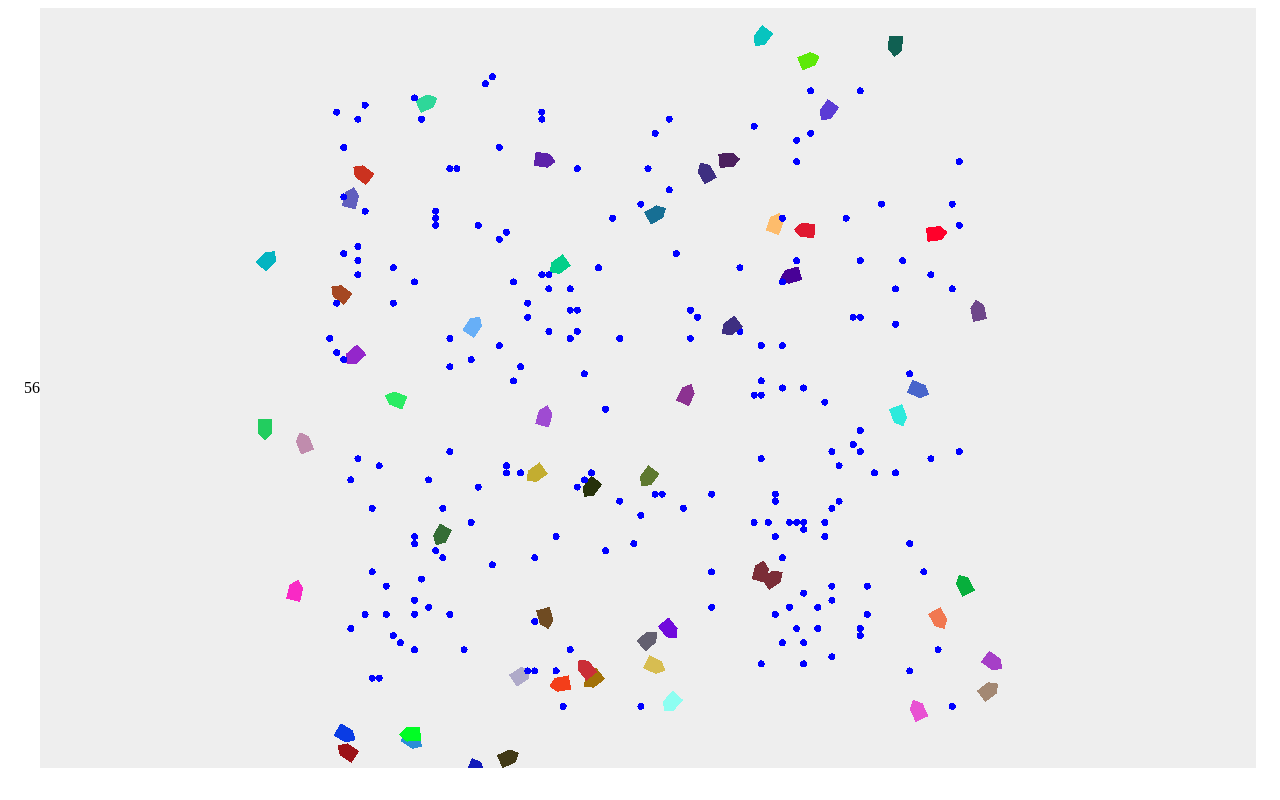
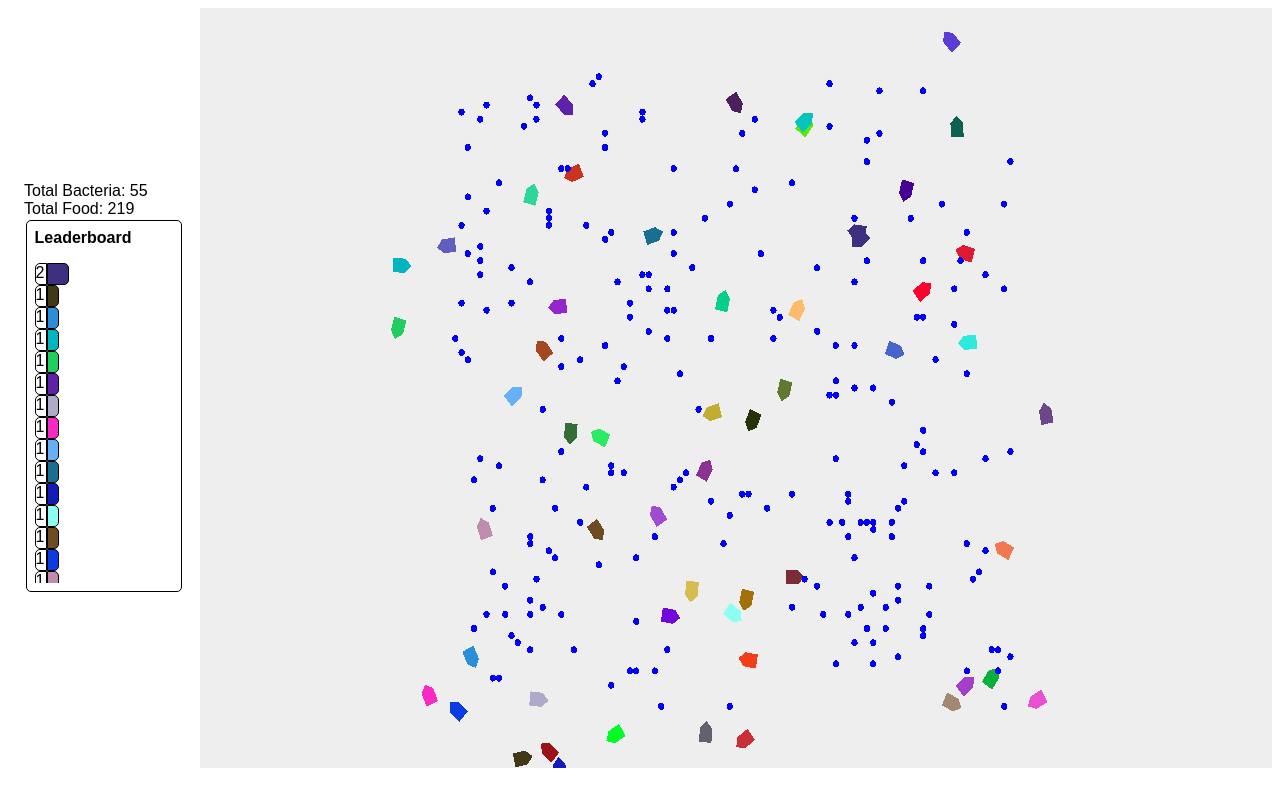
Before and after one commit to CameronSA/evolution-simulation, an Angular app: page / in a window 1280 px wide. Built offline with nearby package versions, Linux system fonts and the light colour scheme.

Commit message:
added leaderboard

```diff
--- a/src/app/app.component.css
+++ b/src/app/app.component.css
@@ -1,6 +1,13 @@
 .container {
   display: flex;
   flex-direction: column;
+}
+
+.side-bar {
+  display: flex;
+  flex-direction: row;
+  padding: 1rem;
+  min-width: 10rem;
 }
 
 .three-canvas {
@@ -8,8 +15,50 @@
   height: 95dvh;
 }
 
+.header {
+  padding-bottom: 1rem;
+  font-weight: bold;
+}
+
+.leaderboard {
+  border: 1px solid black;
+  border-radius: 5px;
+  padding: 0.5rem;
+  margin: 0.1rem;
+}
+
+.leaderboard-content {
+  max-height: 20rem;
+  overflow-y: auto;
+}
+
+.leaderboard-item {
+  display: flex;
+  flex-direction: row;
+  justify-content: start;
+  align-items: center;
+}
+
+.colour-count {
+  padding-right: 0.1rem;
+  border: 1px solid black;
+  border-top-left-radius: 5px;
+  border-bottom-left-radius: 5px;
+  height: 20px;
+}
+
+.colour-bar {
+  border: 1px solid black;
+  border-top-right-radius: 5px;
+  border-bottom-right-radius: 5px;
+}
+
 @media screen and (min-width: 600px) {
   .container {
     flex-direction: row;
   }
+
+  .side-bar {
+    flex-direction: column;
+  }
 }
--- a/src/app/app.component.html
+++ b/src/app/app.component.html
@@ -1,6 +1,16 @@
 <div class="container">
   <div class="side-bar">
-    <div>{{ bacteria.length }}</div>
+    <div>Total Bacteria: {{ bacteria.length }}</div>
+    <div>Total Food: {{ food.length }}</div>
+    <div class="leaderboard">
+      <div class="header">Leaderboard</div>
+      <div class="leaderboard-content">
+        <div class="leaderboard-item" *ngFor="let item of leaderboard">
+          <div class="colour-count">{{ item.bacteria }}</div>
+          <div class="colour-bar" [ngStyle]="{ 'background-color': item.colour, 'width': 10*item.bacteria + 'px', 'height':'20px'}"></div>
+        </div>
+      </div>
+    </div>
   </div>
   <div class="three-canvas" id="threeCanvas"></div>
 </div>
--- a/src/app/app.component.ts
+++ b/src/app/app.component.ts
@@ -1,3 +1,4 @@
+import { CommonModule } from '@angular/common';
 import { Component, OnInit } from '@angular/core';
 import { Bacterium } from './three/bacterium';
 import { Food } from './three/food';
@@ -6,7 +7,7 @@ import { ThreeRenderer } from './three/three-renderer';
 @Component({
   selector: 'app-root',
   standalone: true,
-  imports: [],
+  imports: [CommonModule],
   templateUrl: './app.component.html',
   styleUrl: './app.component.css',
 })
@@ -15,11 +16,34 @@ export class AppComponent implements OnInit {
 
   bacteria: Bacterium[] = [];
   food: Food[] = [];
+  leaderboard: {colour:string,bacteria:number}[]=[];
 
   constructor(private readonly threeRenderer: ThreeRenderer) {}
 
   ngOnInit(): void {
     this.threeRenderer.initThreeRenderer('threeCanvas');
-    this.threeRenderer.bacteria$.subscribe((val) => (this.bacteria = val));
+    this.threeRenderer.bacteria$.subscribe((val) => this.updateBacteria(val));
+    this.threeRenderer.food$.subscribe((val) => (this.food = val));
+  }
+
+  private updateBacteria(bacteria: Bacterium[]) {
+    this.bacteria = bacteria;
+
+    const leaderboardDict: Record<string,number>={};
+    for (const bacterium of bacteria) {
+      const colour = bacterium.getColour();
+      if (colour in leaderboardDict) {
+        leaderboardDict[colour]++;
+      } else {
+        leaderboardDict[colour] = 1
+      }
+    }
+
+    this.leaderboard =[];
+    for(const leaderboardItem in leaderboardDict){
+      this.leaderboard.push({colour:leaderboardItem,bacteria:leaderboardDict[leaderboardItem]})
+    }
+
+    this.leaderboard.sort((a,b)=>b.bacteria - a.bacteria)
   }
 }
--- a/src/app/three/bacterium.ts
+++ b/src/app/three/bacterium.ts
@@ -54,6 +54,10 @@ export class Bacterium {
     ).normalize();
 
     this.mesh = this.createMesh(positionX, positionY);
+  }
+
+  getColour() {
+    return this.color;
   }
 
   getMesh(): THREE.Mesh {
--- a/src/styles.css
+++ b/src/styles.css
@@ -1,4 +1,7 @@
-/* You can add global styles to this file, and also import other style files */
+html {
+  font-family: sans-serif;
+}
+
 .container {
   width: 100%;
   height: 100%;
```
